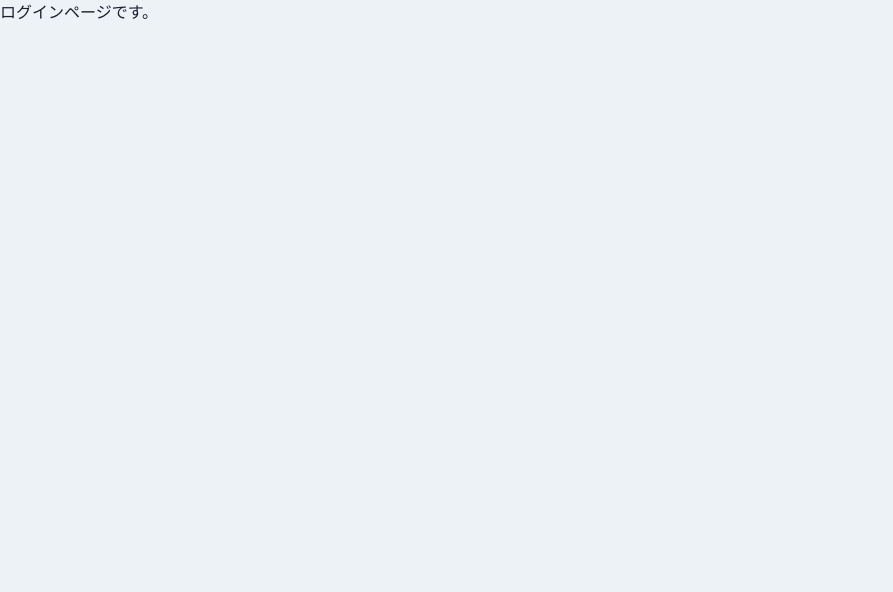
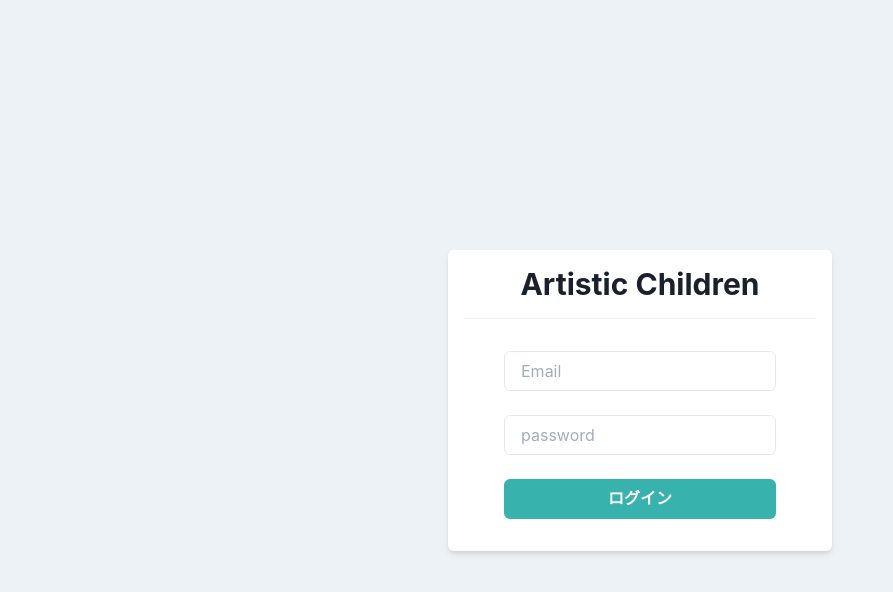
Before and after one commit to nakashi120/artistic-baby, a React (Create React App) app in the folder code/react_web_front/: page / in a window 1280 px wide. Shown: the top 592 px of the page, without its empty margins (0-893 px from the left). Built offline with nearby package versions, Linux system fonts and the light colour scheme.

Commit message:
Created Login page

```diff
--- /dev/null
+++ b/code/react_web_front/src/components/atoms/button/PrimaryButton.tsx
@@ -0,0 +1,16 @@
+import { Button } from "@chakra-ui/react"
+import { memo, ReactNode, VFC } from "react"
+
+type Props = {
+  children: ReactNode
+}
+
+export const PrimaryButton: VFC<Props> = memo((props) => {
+  const { children } = props
+
+  return (
+    <Button bg="teal.400" color="white" _hover={{ opacity: 0.8 }}>
+      {children}
+    </Button>
+  )
+})
--- a/code/react_web_front/src/components/pages/Login.tsx
+++ b/code/react_web_front/src/components/pages/Login.tsx
@@ -1,5 +1,26 @@
-import { memo, VFC } from "react"
+import { Box, Divider, Flex, Heading, Input, Stack } from "@chakra-ui/react"
+import { ChangeEvent, memo, useState, VFC } from "react"
+import { PrimaryButton } from "../atoms/button/PrimaryButton"
 
 export const Login: VFC = memo(() => {
-  return <p>ログインページです。</p>
+  const [email, setEmail] = useState("")
+
+  const onChangeEmail = (e: ChangeEvent<HTMLInputElement>) =>
+    setEmail(e.target.value)
+
+  return (
+    <Flex align="center" justify="center" height="100vh">
+      <Box bg="white" w="sm" p={4} borderRadius="md" shadow="md">
+        <Heading as="h1" size="lg" textAlign="center">
+          Artistic Children
+        </Heading>
+        <Divider my={4} />
+        <Stack spacing={6} py={4} px={10}>
+          <Input placeholder="Email" value={email} onChange={onChangeEmail} />
+          <Input placeholder="password" />
+          <PrimaryButton>ログイン</PrimaryButton>
+        </Stack>
+      </Box>
+    </Flex>
+  )
 })
```
